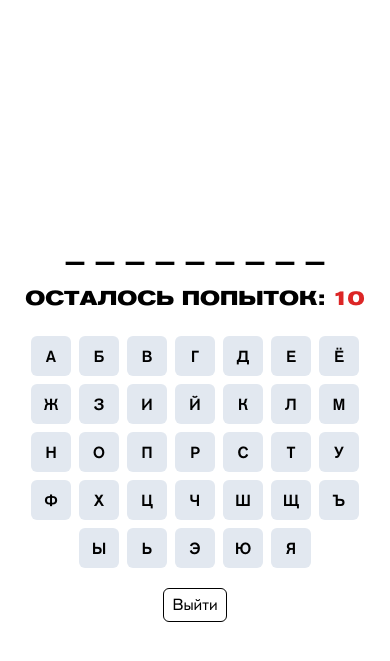
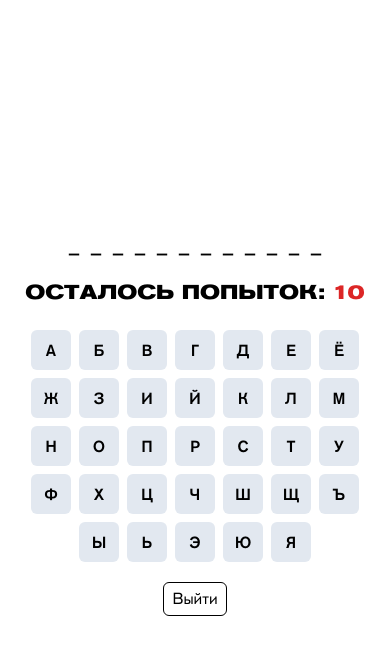
Before and after one commit to Agetosha/HangMan-Game, a website built with Vite: page index.html in a window 390 px wide. Both pictures are taken after a click on the button "Начать игру". Shown: the part 93-754 px from the top of the page. Built offline with nearby package versions, Linux system fonts and the light colour scheme.

Commit message:
теперь точно ласт коммит

```diff
--- a/src/css/style.css
+++ b/src/css/style.css
@@ -52,15 +52,7 @@
   }
 
   .letter {
-    @apply mx-1 text-4xl font-medium;
-  }
-
-  .long-word .letter {
-    @apply text-sm sm:text-2xl md:text-2xl;
-  }
-
-  .longlong-word .letter {
-    @apply text-sm sm:text-xl md:text-2xl;
+    @apply mx-1 font-medium text-xl sm:text-2xl md:text-3xl lg:text-4xl xl:text-5xl;
   }
 
   #header {
--- a/src/js/consts.js
+++ b/src/js/consts.js
@@ -1,21 +1,21 @@
-//не добовлять слова больше 18 символов
+//не добавлять слова больше 18 символов
 
-export const WORDS = [
-  "сын",
-  "информация",
-  "мнение",
-  "технология",
-  "часть",
-  "еврей",
-  "строй",
-  "дождь",
-  "палец",
-  "опасность",
-  "предприятие",
-  "философия",
-  "федерация",
-  "штат",
-  "оборудование",
-];
-
+// export const WORDS = [
+//   "сын",
+//   "информация",
+//   "мнение",
+//   "технология",
+//   "часть",
+//   "еврей",
+//   "строй",
+//   "дождь",
+//   "палец",
+//   "опасность",
+//   "предприятие",
+//   "философия",
+//   "федерация",
+//   "штат",
+//   "оборудование",
+// ];
+export const WORDS = ["оборудование"];
 export const KEYBOARD_LETTERS = Array.from("АБВГДЕЁЖЗИЙКЛМНОПРСТУФХЦЧШЩЪЫЬЭЮЯ");
--- a/src/js/game.js
+++ b/src/js/game.js
@@ -35,12 +35,7 @@ const checkLetter = (letter) => {
           stopGame("win");
         }
         const letterWrapper = document.getElementById(`letter-${i}`);
-        if (wordArray.length > 14) {
-          letterWrapper.classList.add("letter", "long-word");
-          if (wordArray.length > 21) {
-            letterWrapper.classList.add("longlong-word");
-          }
-        }
+        letterWrapper.classList.add("letter");
         letterWrapper.innerText = inputLetter.toUpperCase();
       }
     });
@@ -51,20 +46,12 @@ const createPlaceholdersHTML = () => {
   const word = sessionStorage.getItem("wordToGuess");
   const wordArray = Array.from(word);
 
-  let wrapperClass = "placeholders-wrapper";
-  if (wordArray.length > 14) {
-    wrapperClass = "placeholders-wrapper long-word";
-    if (wordArray.length > 21) {
-      wrapperClass = "placeholders-wrapper longlong-word";
-    }
-  }
-
   const placeholdersHTML = wordArray.reduce(
     (acc, curr, i) => acc + `<h1 id="letter-${i}" class="letter">_</h1>`,
     ""
   );
 
-  return `<div id="placeholders" class="${wrapperClass}">${placeholdersHTML}</div>`;
+  return `<div id="placeholders" class="placeholders-wrapper">${placeholdersHTML}</div>`;
 };
 
 const createHangmanImg = () => {
```
